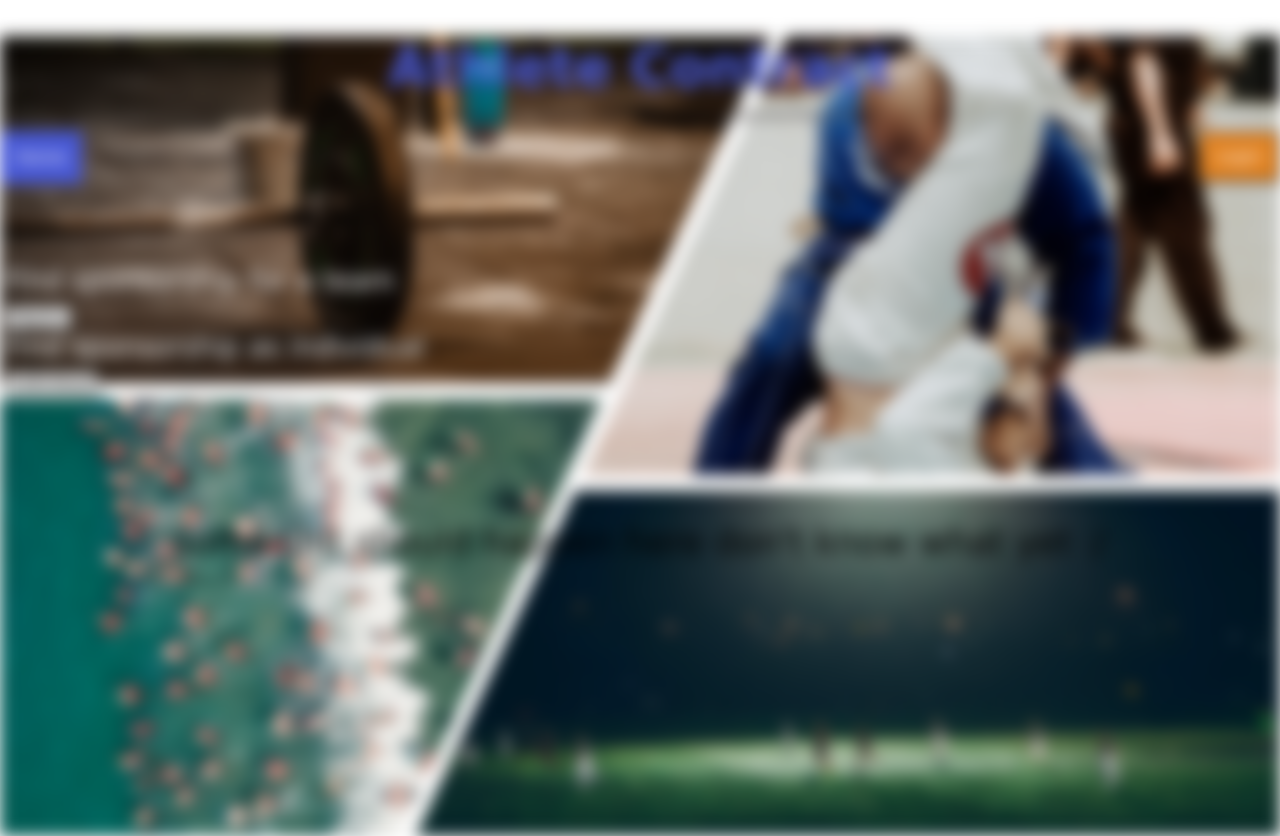
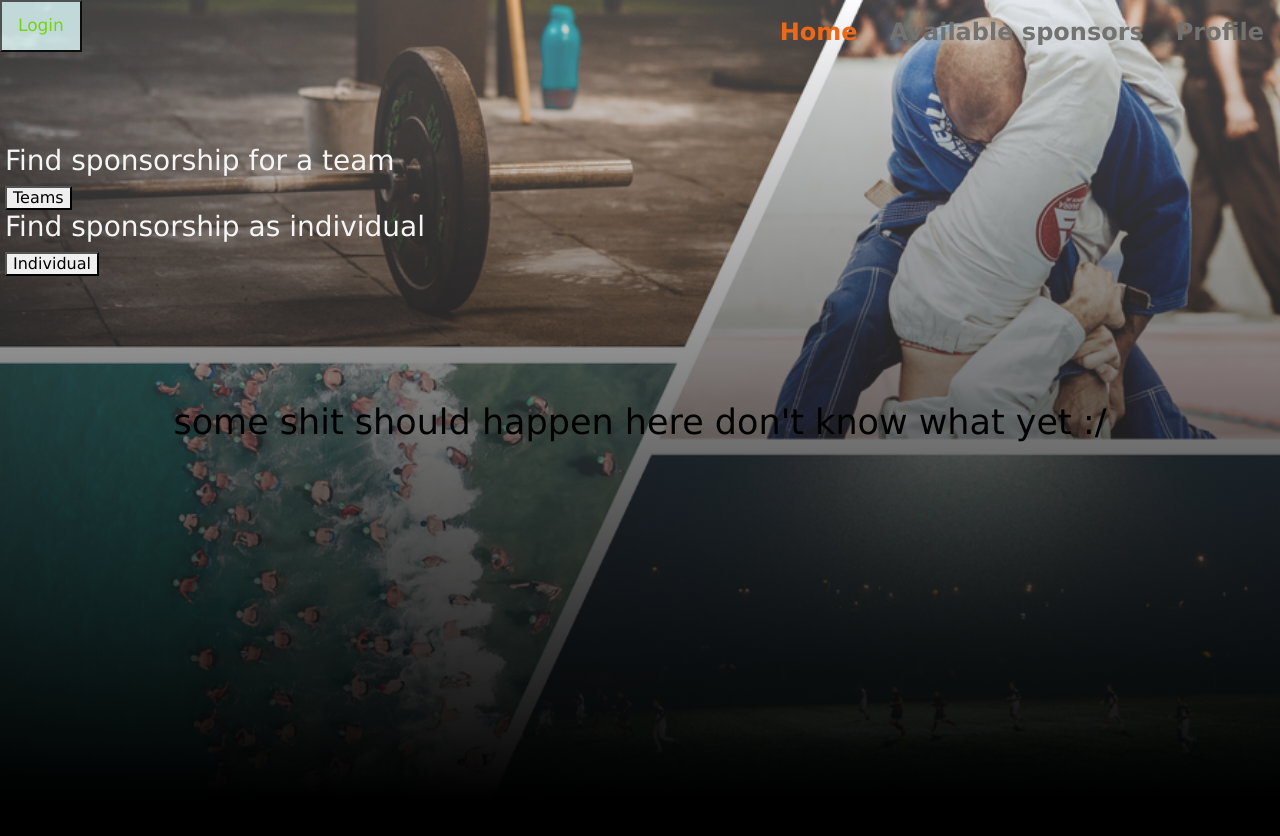
Before and after one commit to maiKNJ/WebExam, a PHP site: page /index.html in a window 1280 px wide. After the commit the page ends 761 px from the top, so only its background shows below. Run offline with PHP 8.4, Linux system fonts and the light colour scheme; some libraries are stand-ins or nearby versions.

Commit message:
updated style for frontpage

```diff
--- a/ExamProject/css/main.css
+++ b/ExamProject/css/main.css
@@ -29,17 +29,22 @@ html {
  */
 #intro{
   /* The image used */
-  background-image: url("Sport+Collage.png");
+  background-image:
+    linear-gradient( rgba(245, 246, 252, 0.25), black),
+    url('Sport+Collage.png');
+
+  padding-top: 0;
+  margin-top: 0;
 
   /* Add the blur effect */
-  filter: blur(8px);
-  -webkit-filter: blur(8px);
+  /*filter: blur(8px);
+  -webkit-filter: blur(8px);*/
 
   /* Full height */
   height: 100%;
 
   /* Center and scale the image nicely */
-  background-position: center;
+  /*background-position: center;*/
   background-repeat: no-repeat;
   background-size: cover;
 }
@@ -64,11 +69,12 @@ html {
 }
 
 body{
-  //background-color: #eeeded;
+  /*background-color: #eeeded;*/
   color: black;
   font-family: Verdana;
   background-color: rgba(0,0,0,0);
   height: 100%;
+  margin-top: 0;
 }
 
 p{
@@ -84,22 +90,23 @@ img.sticky {
 
 .topnav{
   //background-color: rgba(50,50,50,0.5);
-  color: #201c1c;
+  color: #727271;
   overflow: hidden;
   font-family: Verdana;
 }
 
 .topnav a {
-  float: left;
-  color: #201c1c;
+  float: right;
+  color: #727271;
   text-align: center;
   padding: 14px 16px;
   text-decoration: none;
-  font-size: 17px;
+  font-size: 24px;
+  font-weight: bolder;
 }
 
 .topnav button {
-  float: right;
+  float: left;
   color: #ffffff;
   background-color: #e1811f;
   text-align: center;
@@ -109,7 +116,7 @@ img.sticky {
 }
 .topnav a:hover{
   //background-color: #e2ffff;
-  color: #e1811f;
+  color: #383838;
 }
 
 .findSpons{
@@ -125,8 +132,8 @@ img.sticky {
 }
 
 .topnav a.active{
-  background-color: #4758d6;
-  color: white;
+  /*background-color: #4758d6;*/
+  color: #ef6817;
 }
 
 ::-moz-selection {
--- a/ExamProject/index.html
+++ b/ExamProject/index.html
@@ -24,17 +24,17 @@
 </head>
 
 <body>
-
   <div id="intro" class="bg-image shadow-2-strong">
   <!-- Add your site or application content here -->
-  <h1 id="indexH1"> Athlete Contract </h1>
-  <h5 id="slogan">- The webpage for athletes wanting to manage sponsorships easier!</h5>
+  <!--<h1 id="indexH1"> Athlete Contract </h1>
+  <h5 id="slogan">- The webpage for athletes wanting to manage sponsorships easier!</h5>-->
 
   <!-- navigation bar -->
   <div class="topnav">
+    <a href="php/showAbout.php"> Profile</a>
+    <a href="availSpons.html"> Available sponsors </a>
     <a class="active", href="index.html"> Home </a>
-    <a href="availSpons.html"> Available sponsors </a>
-    <a href="php/showAbout.php"> Profile</a>
+
     <button onclick="document.getElementById('id01').style.display = 'block'"> Login</button>
   </div>
 
```
